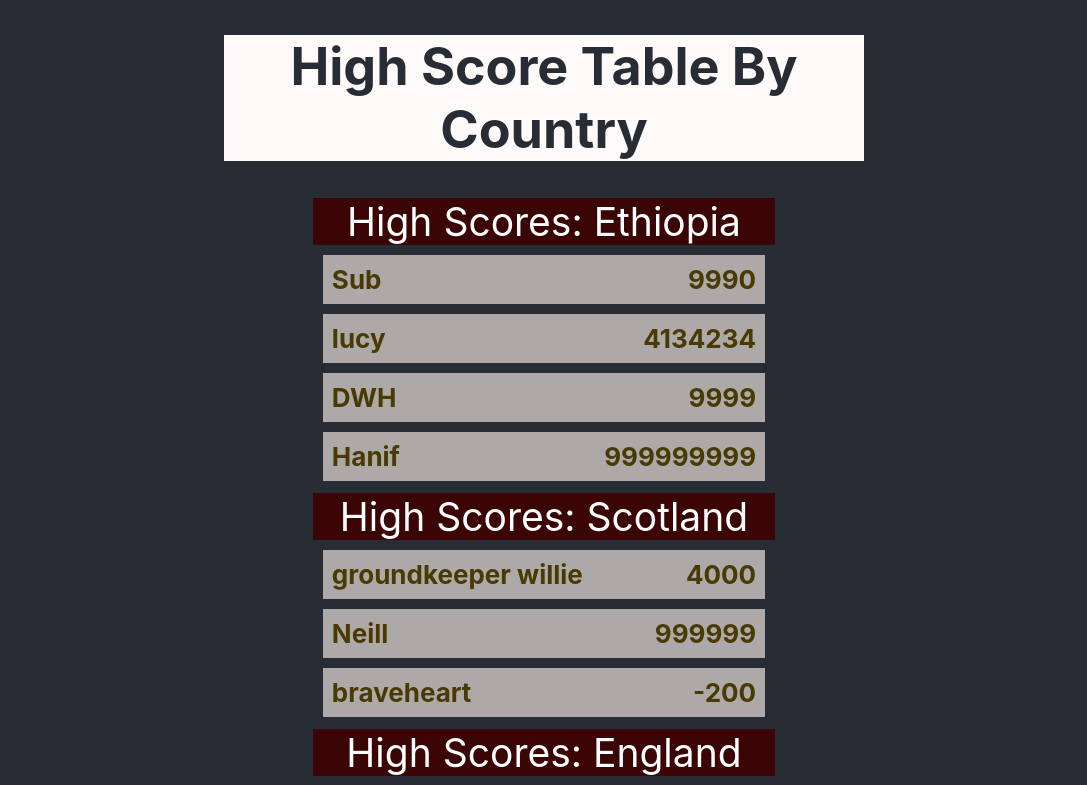
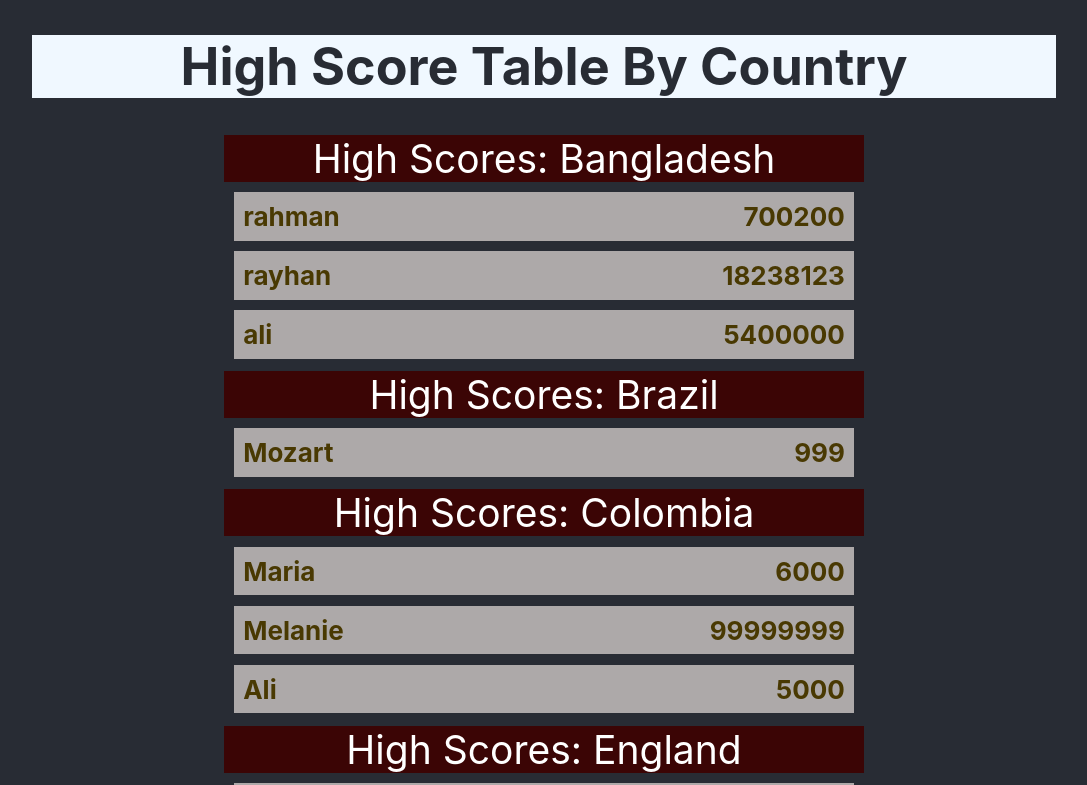
Before and after one commit to Know-Thyself/high-scores-react, a React (Create React App) app: page / in a window 1280 px wide. Shown: the top 785 px of the page, without its empty margins (96-1183 px from the left). Built offline with nearby package versions, Linux system fonts and the light colour scheme.

Commit message:
Completed level_2 - alphabetically sorted country names

```diff
--- a/src/App.css
+++ b/src/App.css
@@ -4,17 +4,17 @@
 }
 
 .header {
-  background-color: snow;
+  background-color: aliceblue;
   padding: auto;
   color: #282c34;
-  width: 50vw;
+  width: 80vw;
 }
 
 .country-headers {
   font-size: 1.5em;
   display: block;
   background-color: rgb(59, 5, 5);
-  width: 100%;
+  width: 50vw;
   text-align: center;
 }
 
--- a/src/HighScoreTable.js
+++ b/src/HighScoreTable.js
@@ -1,9 +1,14 @@
 import React from 'react';
 
 const HighScoreTable = (props) => {
+    const countryNames = props.country.sort((a,b)=> {
+        let a1 = a.name.toLowerCase();
+        let b1 = b.name.toLowerCase();
+        return a1 < b1 ? -1: a1 > b1 ? 1:0;
+    })
     return (
         <table className="table">
-            {props.country.map(header => (
+            {countryNames.map(header => (
                 <thead>
                     <caption className="country-headers">High Scores: {header.name}
                     </caption>
```
